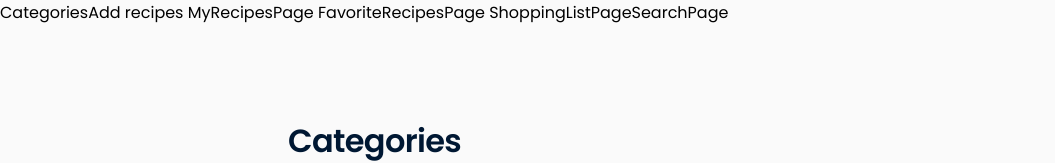
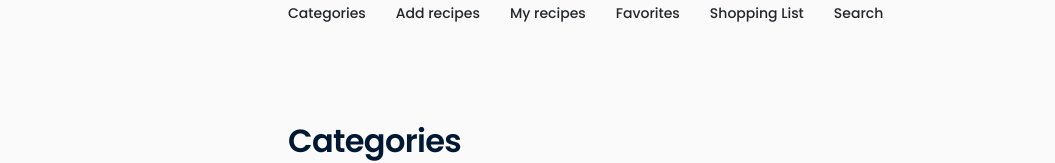
Before and after one commit to Katya-Kondratchuk/So-Yummy, a React (Create React App) app: page /So-Yummy/categories in a window 1280 px wide. Shown: the top 163 px of the page, without its empty margins (0-1055 px from the left). Built offline with nearby package versions, Linux system fonts and the light colour scheme.

Commit message:
add slyles for header

```diff
--- a/src/components/Categories/Categories.jsx
+++ b/src/components/Categories/Categories.jsx
@@ -13,7 +13,7 @@ const Categories = () => {
   };
 
   return (
-    <div className="container">
+    <div className="container greensImg">
       <Title text={'Categories'} />
       <ul className={s.categoryList}>
         {arr.map(item => (
--- a/src/components/Header/Header.jsx
+++ b/src/components/Header/Header.jsx
@@ -1,11 +1,18 @@
-import React from "react";
-import Navigation from "./Navigation/Navigation";
+import React from 'react';
+// import Logo from './Logo';
+import Navigation from './Navigation/Navigation';
+// import { UserLogo } from './UserLogo';
+import s from './Header.module.css';
 
 const Header = () => {
   return (
-    <div>
-      <Navigation />
-    </div>
+    <header className="container">
+      <div className={s.header}>
+        {/* <Logo /> */}
+        <Navigation />
+        {/* <UserLogo /> */}
+      </div>
+    </header>
   );
 };
 
--- /dev/null
+++ b/src/components/Header/Header.module.css
@@ -0,0 +1,4 @@
+.header {
+  display: flex;
+  height: auto;
+}
--- a/src/components/Header/Logo/Logo.jsx
+++ b/src/components/Header/Logo/Logo.jsx
@@ -1,7 +1,7 @@
-import React from "react";
+import React from 'react';
 
 const Logo = () => {
-  return <div></div>;
+  return <div>Logo</div>;
 };
 
 export default Logo;
--- a/src/components/Header/Navigation/Navigation.jsx
+++ b/src/components/Header/Navigation/Navigation.jsx
@@ -1,15 +1,28 @@
 import React from 'react';
 import { NavLink } from 'react-router-dom';
+import s from './Navigation.module.css';
 
 const Navigation = () => {
   return (
     <nav>
-      <NavLink to="/categories">Categories</NavLink>
-      <NavLink to="/add">Add recipes</NavLink>
-      <NavLink to="/my"> MyRecipesPage</NavLink>
-      <NavLink to="/favorite"> FavoriteRecipesPage</NavLink>
-      <NavLink to="/shopping-list"> ShoppingListPage</NavLink>
-      <NavLink to="/search">SearchPage</NavLink>
+      <NavLink className={s.navigationItem} to="/categories">
+        Categories
+      </NavLink>
+      <NavLink className={s.navigationItem} to="/add">
+        Add recipes
+      </NavLink>
+      <NavLink className={s.navigationItem} to="/my">
+        My recipes
+      </NavLink>
+      <NavLink className={s.navigationItem} to="/favorite">
+        Favorites
+      </NavLink>
+      <NavLink className={s.navigationItem} to="/shopping-list">
+        Shopping List
+      </NavLink>
+      <NavLink className={s.navigationItem} to="/search">
+        Search
+      </NavLink>
     </nav>
   );
 };
--- /dev/null
+++ b/src/components/Header/Navigation/Navigation.module.css
@@ -0,0 +1,15 @@
+.navigationItem:not(:last-child) {
+  margin-right: 30px;
+}
+
+.navigationItem:hover,
+.navigationItem:focus {
+  color: var(--greenColor);
+}
+
+.navigationItem {
+  font-weight: 500;
+  font-size: 14px;
+  line-height: 1.6;
+  color: var(--secondaryTextColor);
+}
--- a/src/components/Header/ThemeToggler/index.js
+++ b/src/components/Header/ThemeToggler/index.js
@@ -1 +1 @@
-export { UserLogo } from "./ThemeToggler";
+export { ThemeToggler } from './ThemeToggler';
--- a/src/components/Header/UserLogo/UserLogo.jsx
+++ b/src/components/Header/UserLogo/UserLogo.jsx
@@ -1,7 +1,7 @@
-import React from "react";
+import React from 'react';
 
 const UserLogo = () => {
-  return <div></div>;
+  return <div>UserLogo</div>;
 };
 
 export default UserLogo;
--- a/src/index.css
+++ b/src/index.css
@@ -140,7 +140,6 @@ table {
   --secondaryGreyTextColor: #7e7e7e;
   --secondaryGreyTextColorTransparent: rgba(126, 126, 126, 0.5);
   --crossColor: #333333;
-  /* --buttonTextColor: #fafafa; */
   --inputBg: #d9d9d9;
   --borderColor: #f0f0f0;
   --ingridientsBcg: #ebf3d4;
@@ -179,3 +178,10 @@ table {
     padding-right: 100px;
   }
 }
+
+.greensImg {
+  background-image: url(./assets/images/GreensBcg/kisspng-pasta-spinach-dip-english-muffin-breakfast-sandwic-spinach-5abcc32f2ee473\ 1.jpg);
+  background-repeat: no-repeat;
+  background-position: left 0 bottom -413px;
+  background-size: 558px 852px;
+}
```
Also changed, not shown: src/assets/images/GreensBcg/kisspng-pasta-spinach-dip-english-muffin-breakfast-sandwic-spinach-5abcc32f2ee473 1.jpg (added).
